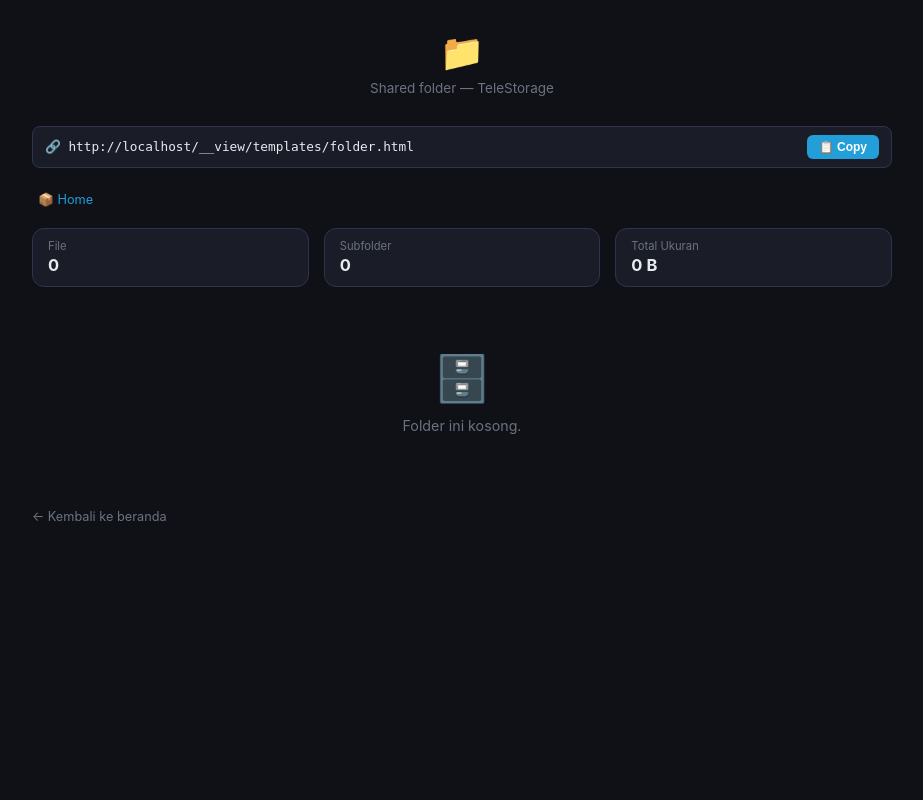
After one commit to MADE-ADI/telestorage, a FastAPI app: template templates/folder.html in a window 1280 px wide. The commit adds this page. Shown: the whole page, without its empty margins (178-1101 px from the left). Run offline with FastAPI, Linux system fonts and the light colour scheme; the template is opened without the code that fills it, so the values that code supplies are empty; parts of the project's set-up code (start-up, migrations or seed data) failed here and were passed over.

Commit message:
feat: add public folder page and folder_url in API responses
- GET /folders/{id} returns a shareable HTML page with folder contents
- POST /folders now returns folder_url in response
- POST /upload returns folder_url when uploading to a folder
- Folder page shows: breadcrumbs, file list with download links, copy URL bar
- Share button on folder cards in index.html

Co-authored-by: Copilot <223556219+Copilot@users.noreply.github.com>

```diff
--- a/main.py
+++ b/main.py
@@ -503,11 +503,15 @@ async def upload_file(request: Request, file: UploadFile = File(...), folder_id:
     base_url = str(request.base_url).rstrip("/")
     download_url = f"{base_url}/files/{record['id']}/download"
 
-    return JSONResponse({
+    response_data = {
         "success": True,
         "file": record,
         "download_url": download_url,
-    })
+    }
+    if folder_id:
+        response_data["folder_url"] = f"{base_url}/folders/{folder_id}"
+
+    return JSONResponse(response_data)
 
 
 @app.get("/files")
@@ -617,6 +621,7 @@ async def delete_file(file_id: str, admin_token: str | None = Cookie(default=Non
 
 @app.post("/folders")
 async def create_folder(
+    request: Request,
     name: str = Form(...),
     parent_id: str | None = Form(default=None),
 ):
@@ -624,7 +629,9 @@ async def create_folder(
     if not name.strip():
         raise HTTPException(400, "Folder name cannot be empty")
     folder = await db_create_folder(name.strip(), parent_id or None)
-    return JSONResponse({"success": True, "folder": folder})
+    base_url = str(request.base_url).rstrip("/")
+    folder_url = f"{base_url}/folders/{folder['id']}"
+    return JSONResponse({"success": True, "folder": folder, "folder_url": folder_url})
 
 
 @app.delete("/folders/{folder_id}")
@@ -653,6 +660,24 @@ async def rename_folder(folder_id: str, name: str = Form(...)):
     if not folder:
         raise HTTPException(404, "Folder not found")
     return JSONResponse({"success": True, "folder": folder})
+
+
+@app.get("/folders/{folder_id}", response_class=HTMLResponse)
+async def view_folder(request: Request, folder_id: str):
+    """Public folder page — shows folder contents with download links."""
+    folder = await db_get_folder(folder_id)
+    if not folder:
+        raise HTTPException(404, "Folder not found")
+    breadcrumbs = await db_get_folder_breadcrumbs(folder_id)
+    files = await db_get_files(folder_id=folder_id)
+    subfolders = await db_get_folders(folder_id)
+    return templates.TemplateResponse("folder.html", {
+        "request": request,
+        "folder": folder,
+        "breadcrumbs": breadcrumbs,
+        "files": files,
+        "subfolders": subfolders,
+    })
 
 
 # ── Admin Routes ─────────────────────────────────────────────────────────────
--- /dev/null
+++ b/templates/folder.html
@@ -0,0 +1,279 @@
+<!DOCTYPE html>
+<html lang="id">
+<head>
+  <meta charset="UTF-8" />
+  <meta name="viewport" content="width=device-width, initial-scale=1.0" />
+  <title>{{ folder.name }} — TeleStorage</title>
+  <style>
+    *, *::before, *::after { box-sizing: border-box; margin: 0; padding: 0; }
+    :root {
+      --bg: #0f1117; --surface: #1a1d27; --surface2: #22263a;
+      --border: #2e3350; --accent: #229ED9; --accent-hover: #1a8bc2;
+      --green: #26a67d; --red: #e05555;
+      --text: #e8eaf0; --muted: #6b7280; --radius: 12px;
+    }
+    html { font-size: 15px; }
+    body {
+      font-family: -apple-system, BlinkMacSystemFont, "Segoe UI", sans-serif;
+      background: var(--bg); color: var(--text);
+      min-height: 100vh; padding: 2rem 1rem;
+    }
+    .container { max-width: 860px; margin: 0 auto; }
+
+    /* ── Header ── */
+    header { text-align: center; margin-bottom: 2rem; }
+    header .logo { font-size: 2.4rem; margin-bottom: .4rem; }
+    header h1 { font-size: 1.5rem; font-weight: 700; letter-spacing: -.5px; word-break: break-word; }
+    header p { color: var(--muted); margin-top: .4rem; font-size: .9rem; }
+
+    /* ── Breadcrumbs ── */
+    .breadcrumbs {
+      display: flex; align-items: center; gap: .3rem;
+      flex-wrap: wrap; margin-bottom: 1.2rem; font-size: .85rem;
+    }
+    .crumb {
+      color: var(--accent); text-decoration: none; padding: .15rem .4rem;
+      border-radius: 4px; transition: background .2s;
+    }
+    .crumb:hover { background: var(--surface2); }
+    .crumb.active { color: var(--text); cursor: default; font-weight: 600; }
+    .crumb.active:hover { background: none; }
+    .crumb-sep { color: var(--muted); font-size: .75rem; }
+
+    /* ── Stats Bar ── */
+    .stats-bar {
+      display: flex; gap: 1rem; margin-bottom: 1.2rem;
+    }
+    .stat {
+      background: var(--surface); border: 1px solid var(--border);
+      border-radius: var(--radius); padding: .7rem 1rem; flex: 1;
+    }
+    .stat .label { font-size: .75rem; color: var(--muted); margin-bottom: .15rem; }
+    .stat .value { font-size: 1.1rem; font-weight: 700; }
+
+    /* ── Folder Card ── */
+    .folder-card {
+      background: var(--surface); border: 1px solid var(--border);
+      border-radius: var(--radius); padding: 1rem 1.2rem;
+      display: flex; align-items: center; gap: 1rem;
+      transition: border-color .2s; text-decoration: none; color: var(--text);
+    }
+    .folder-card:hover { border-color: var(--accent); }
+    .folder-emoji { font-size: 1.8rem; flex-shrink: 0; width: 2.4rem; text-align: center; }
+    .folder-name {
+      font-weight: 600; font-size: .95rem;
+      white-space: nowrap; overflow: hidden; text-overflow: ellipsis;
+    }
+
+    /* ── File Card ── */
+    .file-card {
+      background: var(--surface); border: 1px solid var(--border);
+      border-radius: var(--radius); padding: 1rem 1.2rem;
+      display: flex; align-items: center; gap: 1rem;
+      transition: border-color .2s;
+    }
+    .file-card:hover { border-color: var(--accent); }
+    .file-emoji { font-size: 1.8rem; flex-shrink: 0; width: 2.4rem; text-align: center; }
+    .file-info { flex: 1; min-width: 0; }
+    .file-name {
+      font-weight: 600; font-size: .95rem;
+      white-space: nowrap; overflow: hidden; text-overflow: ellipsis;
+    }
+    .file-meta { color: var(--muted); font-size: .8rem; margin-top: .2rem; }
+    .file-actions { display: flex; gap: .5rem; flex-shrink: 0; }
+
+    .btn-sm {
+      padding: .35rem .85rem; font-size: .82rem; border-radius: 7px;
+      border: none; cursor: pointer; font-weight: 600; transition: background .2s;
+      text-decoration: none; display: inline-flex; align-items: center; gap: .3rem;
+    }
+    .btn-dl { background: var(--accent); color: #fff; }
+    .btn-dl:hover { background: var(--accent-hover); }
+    .btn-copy { background: var(--surface2); color: var(--accent); }
+    .btn-copy:hover { background: var(--accent); color: #fff; }
+
+    .items { display: flex; flex-direction: column; gap: .7rem; }
+
+    .empty {
+      text-align: center; padding: 3rem 1rem;
+      color: var(--muted); font-size: .95rem;
+    }
+    .empty .big { font-size: 3rem; margin-bottom: .8rem; }
+
+    /* ── Copy URL bar ── */
+    .url-bar {
+      display: flex; gap: .5rem; align-items: center;
+      background: var(--surface); border: 1px solid var(--border);
+      border-radius: 8px; padding: .5rem .8rem; margin-bottom: 1.5rem;
+    }
+    .url-bar input {
+      flex: 1; background: none; border: none; color: var(--text);
+      font-size: .85rem; font-family: monospace; outline: none;
+    }
+    .url-bar button {
+      background: var(--accent); color: #fff; border: none;
+      border-radius: 6px; padding: .35rem .8rem; font-size: .8rem;
+      font-weight: 600; cursor: pointer; flex-shrink: 0;
+      transition: background .2s;
+    }
+    .url-bar button:hover { background: var(--accent-hover); }
+
+    .back-link {
+      display: inline-block; margin-top: 2rem;
+      color: var(--muted); font-size: .85rem; text-decoration: none;
+    }
+    .back-link:hover { color: var(--text); }
+
+    /* ── Toast ── */
+    #toast {
+      position: fixed; bottom: 2rem; right: 2rem;
+      padding: .8rem 1.4rem; border-radius: 10px;
+      font-size: .9rem; font-weight: 500;
+      opacity: 0; pointer-events: none;
+      transition: opacity .3s; z-index: 9999;
+    }
+    #toast.show { opacity: 1; }
+    #toast.success { background: var(--green); color: #fff; }
+  </style>
+</head>
+<body>
+<div class="container">
+
+  <!-- Header -->
+  <header>
+    <div class="logo">📁</div>
+    <h1>{{ folder.name }}</h1>
+    <p>Shared folder — TeleStorage</p>
+  </header>
+
+  <!-- Shareable URL -->
+  <div class="url-bar">
+    <span style="color:var(--muted);font-size:.85rem;">🔗</span>
+    <input type="text" id="folder-url" value="{{ request.url }}" readonly onclick="this.select()" />
+    <button onclick="copyUrl()">📋 Copy</button>
+  </div>
+
+  <!-- Breadcrumbs -->
+  <div class="breadcrumbs">
+    <a class="crumb" href="/">📦 Home</a>
+    {% for bc in breadcrumbs %}
+      <span class="crumb-sep">›</span>
+      {% if loop.last %}
+        <span class="crumb active">{{ bc.name }}</span>
+      {% else %}
+        <a class="crumb" href="/folders/{{ bc.id }}">{{ bc.name }}</a>
+      {% endif %}
+    {% endfor %}
+  </div>
+
+  <!-- Stats -->
+  <div class="stats-bar">
+    <div class="stat">
+      <div class="label">File</div>
+      <div class="value">{{ files | length }}</div>
+    </div>
+    <div class="stat">
+      <div class="label">Subfolder</div>
+      <div class="value">{{ subfolders | length }}</div>
+    </div>
+    <div class="stat">
+      <div class="label">Total Ukuran</div>
+      <div class="value" id="total-size">—</div>
+    </div>
+  </div>
+
+  <!-- Items -->
+  <div class="items">
+    {% for sf in subfolders %}
+    <a class="folder-card" href="/folders/{{ sf.id }}">
+      <div class="folder-emoji">📁</div>
+      <div class="folder-name">{{ sf.name }}</div>
+    </a>
+    {% endfor %}
+
+    {% for f in files %}
+    <div class="file-card">
+      <div class="file-emoji" data-mime="{{ f.mime }}">📄</div>
+      <div class="file-info">
+        <div class="file-name" title="{{ f.filename }}">{{ f.filename }}</div>
+        <div class="file-meta"><span class="fsize" data-size="{{ f.size }}">{{ f.size }}</span> · {{ f.uploaded_at[:19].replace('T', ' ') }}</div>
+      </div>
+      <div class="file-actions">
+        <a class="btn-sm btn-dl" href="/files/{{ f.id }}/download">⬇ Download</a>
+        <button class="btn-sm btn-copy" onclick="copyText('{{ request.base_url.__str__().rstrip('/') }}/files/{{ f.id }}/download')">🔗 Link</button>
+      </div>
+    </div>
+    {% endfor %}
+
+    {% if not files and not subfolders %}
+    <div class="empty">
+      <div class="big">🗄️</div>
+      Folder ini kosong.
+    </div>
+    {% endif %}
+  </div>
+
+  <a href="/" class="back-link">← Kembali ke beranda</a>
+</div>
+
+<div id="toast"></div>
+
+<script>
+const fmtSize = b => b < 1024 ? b + ' B' : b < 1048576 ? (b/1024).toFixed(1) + ' KB' : b < 1073741824 ? (b/1048576).toFixed(1) + ' MB' : (b/1073741824).toFixed(2) + ' GB';
+
+const fileEmoji = mime => {
+  if (!mime) return '📄';
+  if (mime.startsWith('image/')) return '🖼️';
+  if (mime.startsWith('video/')) return '🎬';
+  if (mime.startsWith('audio/')) return '🎵';
+  if (mime.includes('pdf')) return '📕';
+  if (mime.includes('zip') || mime.includes('rar') || mime.includes('7z')) return '🗜️';
+  if (mime.includes('word') || mime.includes('doc')) return '📝';
+  if (mime.includes('text/')) return '📃';
+  return '📄';
+};
+
+// Format file sizes and emojis
+let totalSize = 0;
+document.querySelectorAll('.fsize').forEach(el => {
+  const s = parseInt(el.dataset.size);
+  totalSize += s;
+  el.textContent = fmtSize(s);
+});
+document.getElementById('total-size').textContent = fmtSize(totalSize);
+
+document.querySelectorAll('.file-emoji[data-mime]').forEach(el => {
+  el.textContent = fileEmoji(el.dataset.mime);
+});
+
+// Toast & copy
+let toastTimer;
+function showToast(msg) {
+  const t = document.getElementById('toast');
+  t.textContent = msg;
+  t.className = 'show success';
+  clearTimeout(toastTimer);
+  toastTimer = setTimeout(() => { t.className = ''; }, 2500);
+}
+
+function copyUrl() {
+  const input = document.getElementById('folder-url');
+  input.select();
+  navigator.clipboard.writeText(input.value).then(() => showToast('🔗 URL folder disalin!')).catch(() => {
+    document.execCommand('copy');
+    showToast('🔗 URL folder disalin!');
+  });
+}
+
+function copyText(text) {
+  navigator.clipboard.writeText(text).then(() => showToast('🔗 Link disalin!')).catch(() => {
+    const inp = document.createElement('input');
+    inp.value = text; document.body.appendChild(inp);
+    inp.select(); document.execCommand('copy');
+    document.body.removeChild(inp);
+    showToast('🔗 Link disalin!');
+  });
+}
+</script>
+</body>
+</html>
--- a/templates/index.html
+++ b/templates/index.html
@@ -640,6 +640,9 @@ async function loadFiles() {
           <div class="folder-name" title="${f.name}">${f.name}</div>
           <div class="folder-meta">${fmtDate(f.created_at)}</div>
         </div>
+        <div class="file-actions">
+          <button class="btn-sm btn-copy" onclick="event.stopPropagation(); copyText('${location.origin}/folders/${f.id}')">🔗 Share</button>
+        </div>
       </div>
     `).join('');
 
```
